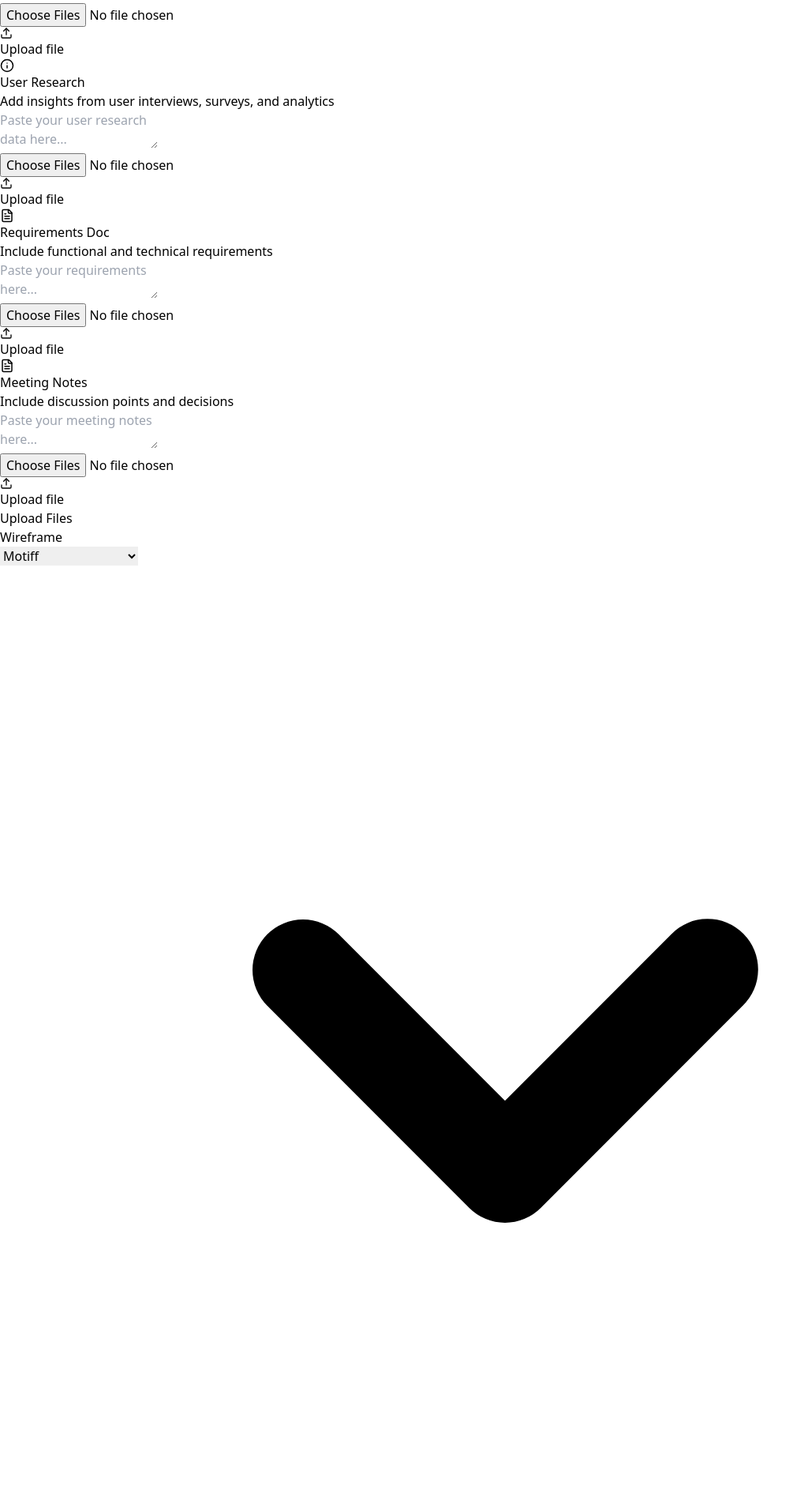
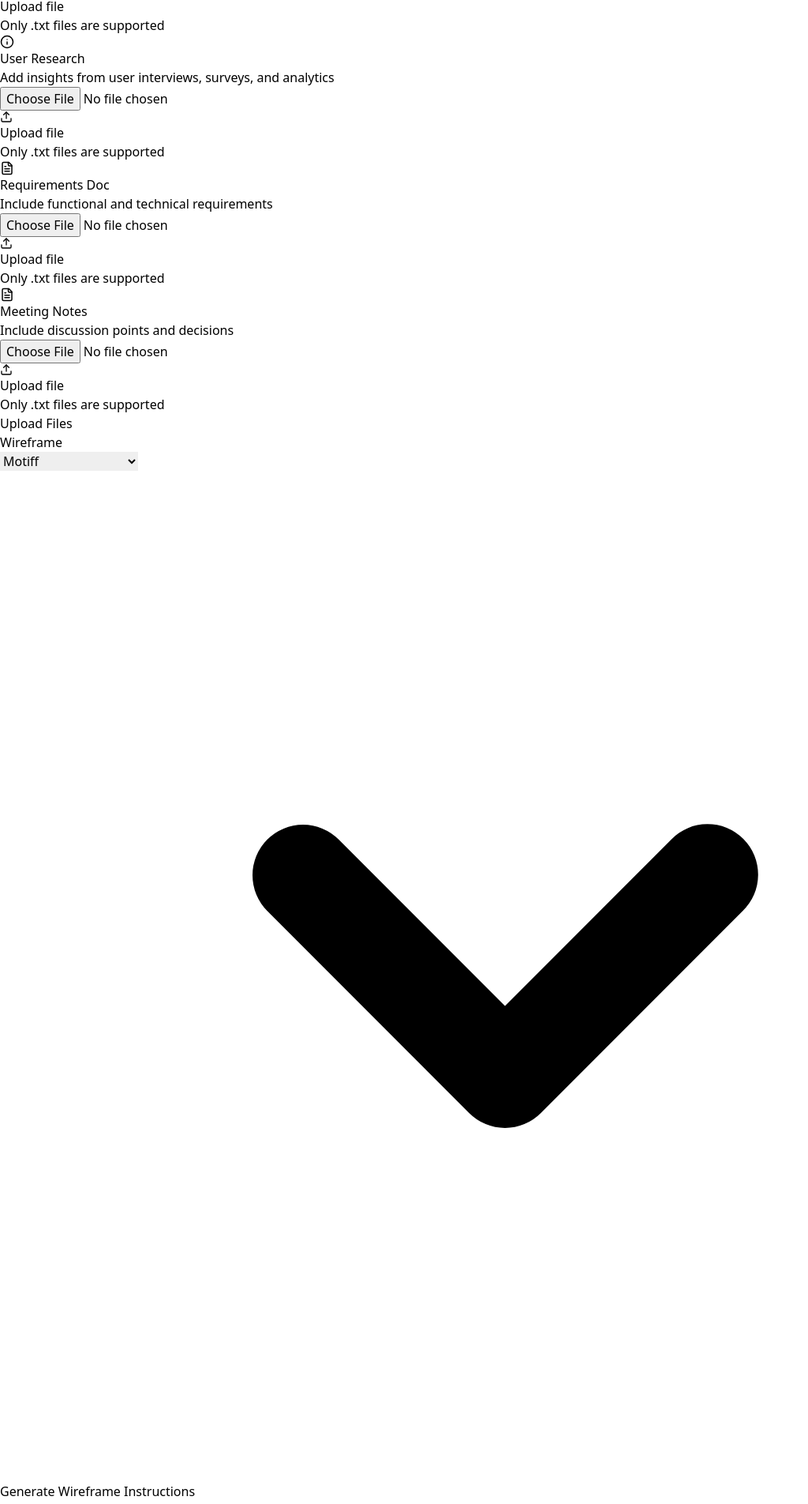
Before and after one commit to MohitNamdev22/FeatureFlow, a React (Vite) app: page / in a window 1280 px wide. Shown: the part 188-2092 px from the top of the page at 79% size, without its empty margins (0-1024 px from the left). Built offline with nearby package versions, Linux system fonts and the light colour scheme.

Commit message:
removed the textarea input field as of now and also provided type to txt only along with that making the check about uploaded files then only generate will work

```diff
--- a/src/UXWireframeGenerator.jsx
+++ b/src/UXWireframeGenerator.jsx
@@ -14,6 +14,7 @@ const UXWireframeGenerator = () => {
   const [email, setEmail] = useState('');
   const [isVerified, setIsVerified] = useState(false);
   const [isGenerating, setIsGenerating] = useState(false);
+  const [filesUploaded, setFilesUploaded] = useState(false);
 const [generatedInstructions, setGeneratedInstructions] = useState('');
 
 
@@ -286,10 +287,12 @@ const [generatedInstructions, setGeneratedInstructions] = useState('');
         }));
       }
       fetchLatestFourFiles();
+      setFilesUploaded(true);
       alert('All files have been uploaded successfully.');
     } catch (error) {
       console.error('Error uploading files:', error);
       alert(`Error uploading files: ${error.message}`);
+      setFilesUploaded(false);
     }
   };
 
@@ -421,18 +424,13 @@ const [generatedInstructions, setGeneratedInstructions] = useState('');
       <p className="text-xs text-gray-600">Include layout requirements, component specs, and design guidelines.</p>
     </div>
   </div>
-  <textarea
-    className="w-full h-32 border rounded p-2 text-sm mb-2"
-    placeholder="Paste your UX specifications here..."
-    value={uploads.uxSpecs.text}
-    onChange={(e) => handleTextChange('uxSpecs', e.target.value)}
-  />
   <div className="flex flex-col space-y-2">
     <input
       type="file"
       id="uxSpecs-upload"
       className="hidden"
       multiple
+      accept=".txt"
       onChange={(e) => handleLocalFileUpload('uxSpecs', e)}
     />
     <label
@@ -442,6 +440,7 @@ const [generatedInstructions, setGeneratedInstructions] = useState('');
       <Upload size={16} className="mr-1" />
       Upload file
     </label>
+    <p className="text-xs text-gray-500 italic">Only .txt files are supported</p>
     {(uploads.uxSpecs.pendingFiles.length > 0 || uploads.uxSpecs.files.length > 0) && (
       <div className="mt-2">
         <p className="text-xs text-gray-600 mb-1">Selected files:</p>
@@ -473,18 +472,13 @@ const [generatedInstructions, setGeneratedInstructions] = useState('');
         <p className="text-xs text-gray-600">Add insights from user interviews, surveys, and analytics</p>
       </div>
     </div>
-    <textarea
-      className="w-full h-32 border rounded p-2 text-sm mb-2"
-      placeholder="Paste your user research data here..."
-      value={uploads.userResearch.text}
-      onChange={(e) => handleTextChange('userResearch', e.target.value)}
-    />
+
     <div className="flex flex-col space-y-2">
       <input
         type="file"
         id="userResearch-upload"
         className="hidden"
-        multiple
+        accept=".txt"
         onChange={(e) => handleLocalFileUpload('userResearch', e)}
       />
       <label
@@ -494,6 +488,7 @@ const [generatedInstructions, setGeneratedInstructions] = useState('');
         <Upload size={16} className="mr-1" />
         Upload file
       </label>
+      <p className="text-xs text-gray-500 italic">Only .txt files are supported</p>
       {(uploads.userResearch.pendingFiles.length > 0 || uploads.userResearch.files.length > 0) && (
       <div className="mt-2">
         <p className="text-xs text-gray-600 mb-1">Selected files:</p>
@@ -525,18 +520,12 @@ const [generatedInstructions, setGeneratedInstructions] = useState('');
         <p className="text-xs text-gray-600">Include functional and technical requirements</p>
       </div>
     </div>
-    <textarea
-      className="w-full h-32 border rounded p-2 text-sm mb-2"
-      placeholder="Paste your requirements here..."
-      value={uploads.requirements.text}
-      onChange={(e) => handleTextChange('requirements', e.target.value)}
-    />
     <div className="flex flex-col space-y-2">
       <input
         type="file"
         id="requirements-upload"
         className="hidden"
-        multiple
+        accept='.txt'
         onChange={(e) => handleLocalFileUpload('requirements', e)}
       />
       <label
@@ -546,6 +535,7 @@ const [generatedInstructions, setGeneratedInstructions] = useState('');
         <Upload size={16} className="mr-1" />
         Upload file
       </label>
+      <p className="text-xs text-gray-500 italic">Only .txt files are supported</p>
 
 {(uploads.requirements.pendingFiles.length > 0 || uploads.requirements.files.length > 0) && (
       <div className="mt-2">
@@ -579,18 +569,12 @@ const [generatedInstructions, setGeneratedInstructions] = useState('');
         <p className="text-xs text-gray-600">Include discussion points and decisions</p>
       </div>
     </div>
-    <textarea
-      className="w-full h-32 border rounded p-2 text-sm mb-2"
-      placeholder="Paste your meeting notes here..."
-      value={uploads.meetingNotes.text}
-      onChange={(e) => handleTextChange('meetingNotes', e.target.value)}
-    />
     <div className="flex flex-col space-y-2">
       <input
         type="file"
         id="meetingNotes-upload"
         className="hidden"
-        multiple
+        accept='.txt'
         onChange={(e) => handleLocalFileUpload('meetingNotes', e)}
       />
       <label
@@ -600,6 +584,7 @@ const [generatedInstructions, setGeneratedInstructions] = useState('');
         <Upload size={16} className="mr-1" />
         Upload file
       </label>
+      <p className="text-xs text-gray-500 italic">Only .txt files are supported</p>
       {(uploads.meetingNotes.pendingFiles.length > 0 || uploads.meetingNotes.files.length > 0) && (
       <div className="mt-2">
         <p className="text-xs text-gray-600 mb-1">Selected files:</p>
@@ -662,12 +647,24 @@ const [generatedInstructions, setGeneratedInstructions] = useState('');
           </div>
         </div>
 
-        <button
-          className="bg-indigo-600 text-white py-2 px-6 rounded-md hover:bg-indigo-700 transition-colors"
-          onClick={handleGenerateClick}
-        >
-          Generate Wireframe Instructions
-        </button>
+        <div className="flex flex-col items-end">
+  <button
+    className={`py-2 px-6 rounded-md transition-colors ${
+      filesUploaded
+        ? 'bg-indigo-600 hover:bg-indigo-700 text-white cursor-pointer'
+        : 'bg-gray-300 text-gray-500 cursor-not-allowed'
+    }`}
+    onClick={handleGenerateClick}
+    disabled={!filesUploaded}
+  >
+    Generate Wireframe Instructions
+  </button>
+  {!filesUploaded && (
+    <p className="text-xs text-gray-500 mt-1">
+      Please upload files first
+    </p>
+  )}
+</div>
       </div>
 
 
```
